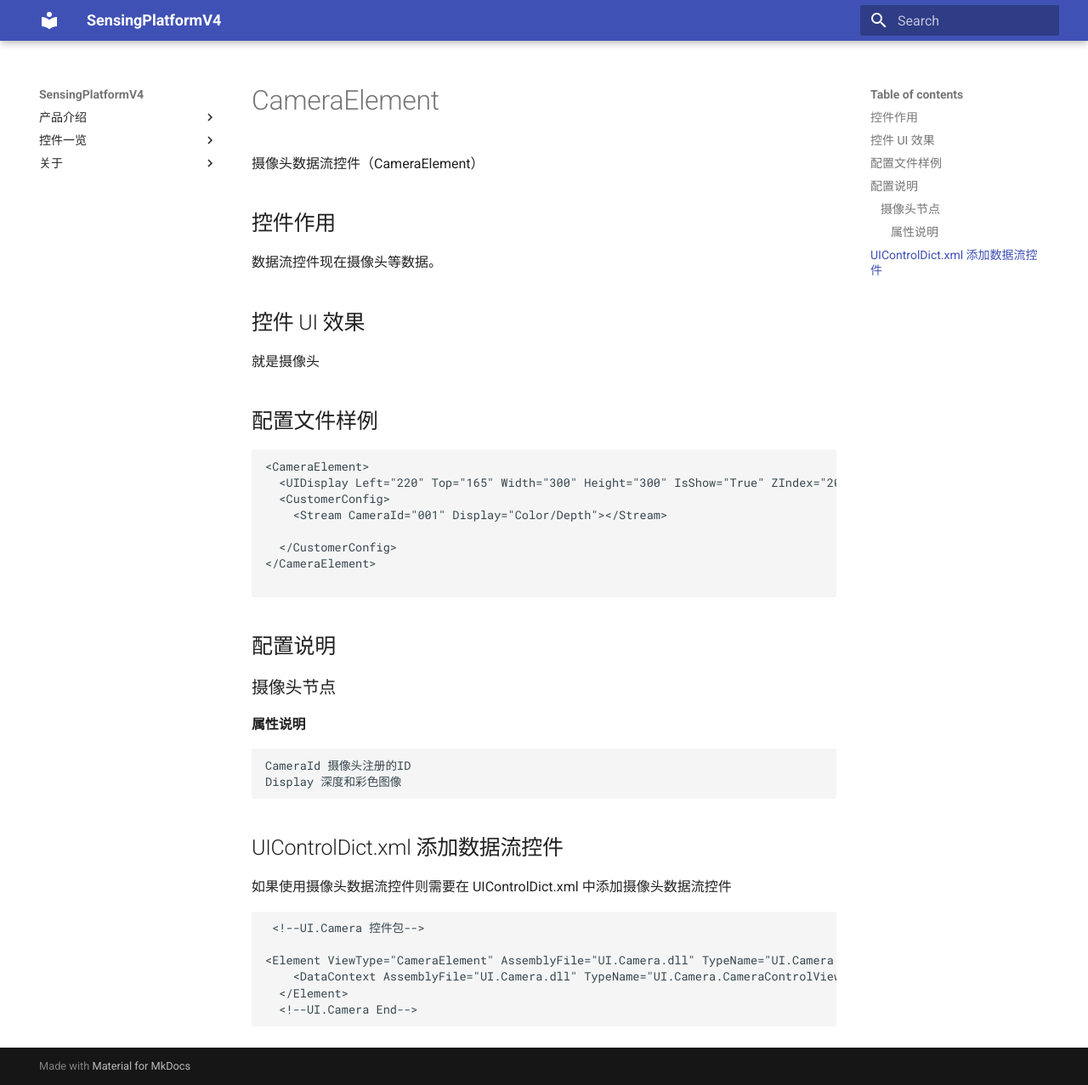
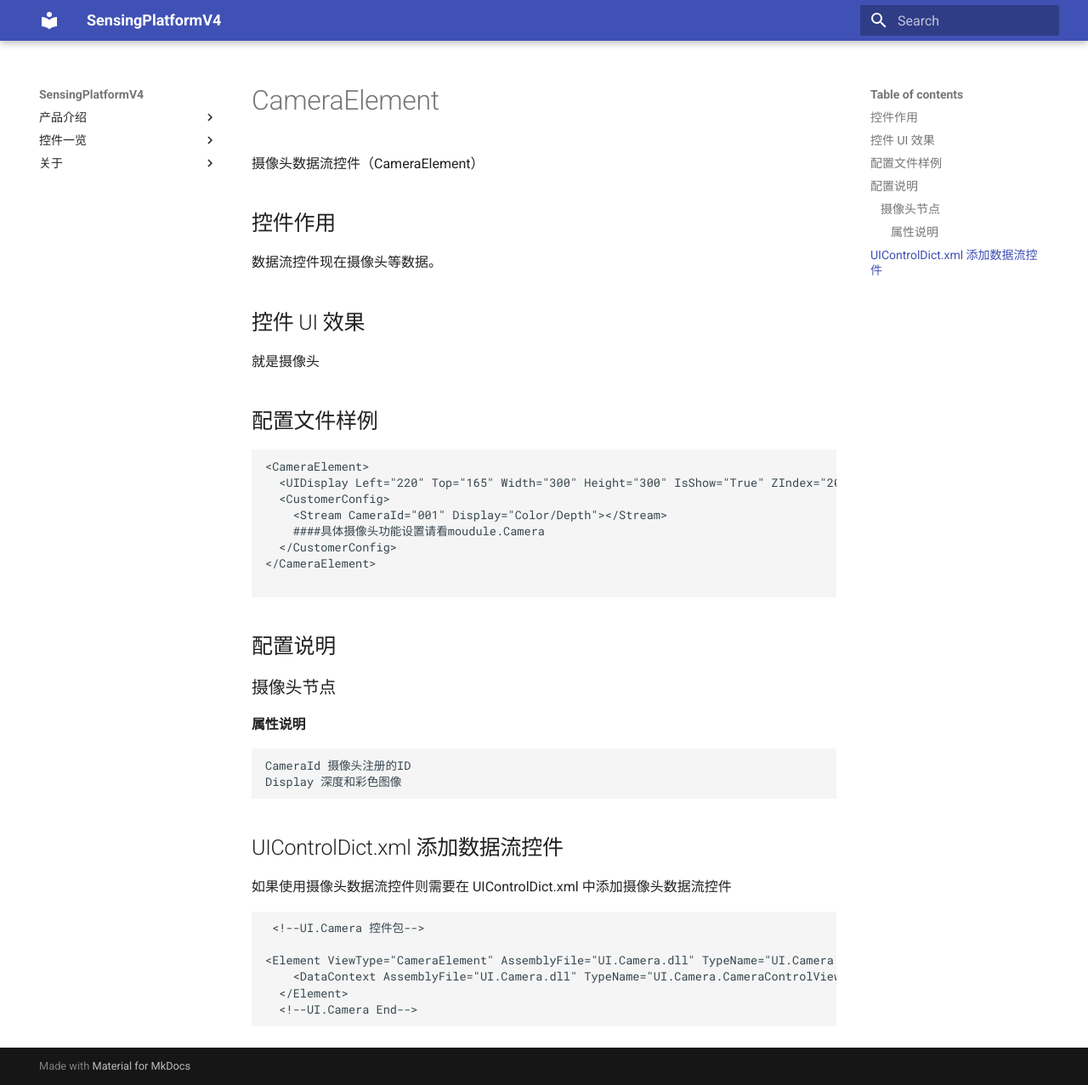
Before and after one commit to troncell/SensingPlatformDocs, an MkDocs documentation site: the page built from docs/控件一览/CameraElement.md, in a window 1280 px wide and 1277 px high. Shown: the whole window at 85% size. Built offline with MkDocs 1.6.1 and Material for MkDocs 9.7.7, drawn with Linux system fonts in a browser that asks for light colours.

Commit message:
Update CameraElement.md

```diff
--- a/docs/控件一览/CameraElement.md
+++ b/docs/控件一览/CameraElement.md
@@ -15,7 +15,7 @@
   <UIDisplay Left="220" Top="165" Width="300" Height="300" IsShow="True" ZIndex="20" UsePercent="False" />
   <CustomerConfig>
     <Stream CameraId="001" Display="Color/Depth"></Stream>
-
+    ####具体摄像头功能设置请看moudule.Camera
   </CustomerConfig>
 </CameraElement>
 
```
